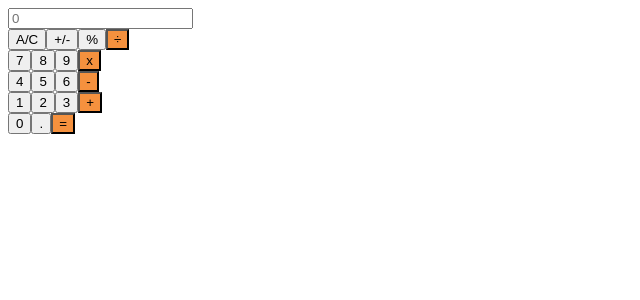
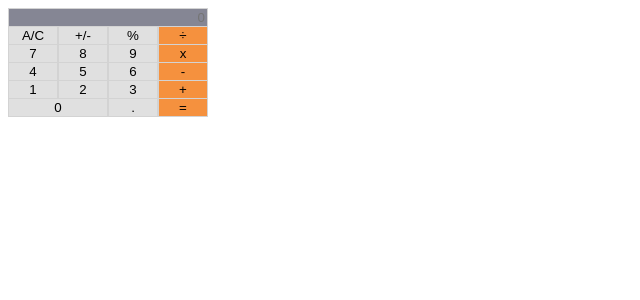
Before and after one commit to fdezcaminero/math-magicians, a React (Create React App) app: page / in a window 1280 px wide. Shown: the top 300 px of the page, without its empty margins (0-640 px from the left). Built offline with nearby package versions, Linux system fonts and the light colour scheme.

Commit message:
Add styles and child component

```diff
--- a/src/App.css
+++ b/src/App.css
@@ -1,5 +1,31 @@
+.inputStyle {
+  background-color: #858694;
+  color: white;
+  text-align: right;
+  border: 1px solid lightgray;
+  width: 194px;
+}
+
 .orangeSquare {
   background-color: #f5913e;
+  border: 1px solid lightgray;
+  width: 50px;
+}
+
+.clearSquare {
+  background-color: #e0e0e0;
+  border: 1px solid lightgray;
+  width: 50px;
+}
+
+.clearSquare2 {
+  background-color: #e0e0e0;
+  border: 1px solid lightgray;
+  width: 100px;
+}
+
+.minus1margin {
+  margin-bottom: -1px;
 }
 
 /* .App {
--- a/src/components/Calculator.jsx
+++ b/src/components/Calculator.jsx
@@ -1,37 +1,36 @@
 import React from 'react';
+import Inputfunction from './input';
 
 const Calculator = () => (
   <section>
-    <div>
-      <input placeholder="0"></input>
-    </div>
-    <div>
-      <button type="button">A/C</button>
-      <button type="button">+/-</button>
-      <button type="button">%</button>
+    <Inputfunction />
+    <div className="minus1margin">
+      <button className="clearSquare" type="button">A/C</button>
+      <button className="clearSquare" type="button">+/-</button>
+      <button className="clearSquare" type="button">%</button>
       <button className="orangeSquare" type="button">÷</button>
     </div>
-    <div>
-      <button type="button">7</button>
-      <button type="button">8</button>
-      <button type="button">9</button>
+    <div className="minus1margin">
+      <button className="clearSquare" type="button">7</button>
+      <button className="clearSquare" type="button">8</button>
+      <button className="clearSquare" type="button">9</button>
       <button className="orangeSquare" type="button">x</button>
     </div>
-    <div>
-      <button type="button">4</button>
-      <button type="button">5</button>
-      <button type="button">6</button>
+    <div className="minus1margin">
+      <button className="clearSquare" type="button">4</button>
+      <button className="clearSquare" type="button">5</button>
+      <button className="clearSquare" type="button">6</button>
       <button className="orangeSquare" type="button">-</button>
     </div>
-    <div>
-      <button type="button">1</button>
-      <button type="button">2</button>
-      <button type="button">3</button>
+    <div className="minus1margin">
+      <button className="clearSquare" type="button">1</button>
+      <button className="clearSquare" type="button">2</button>
+      <button className="clearSquare" type="button">3</button>
       <button className="orangeSquare" type="button">+</button>
     </div>
     <div>
-      <button type="button">0</button>
-      <button type="button">.</button>
+      <button className="clearSquare2" type="button">0</button>
+      <button className="clearSquare" type="button">.</button>
       <button className="orangeSquare" type="button">=</button>
     </div>
   </section>
--- /dev/null
+++ b/src/components/input.jsx
@@ -0,0 +1,9 @@
+import React from 'react';
+
+const Inputfunction = () => (
+<div className="minus1margin">
+  <input className="inputStyle" placeholder="0"></input>
+</div>
+);
+
+export default Inputfunction;
```
